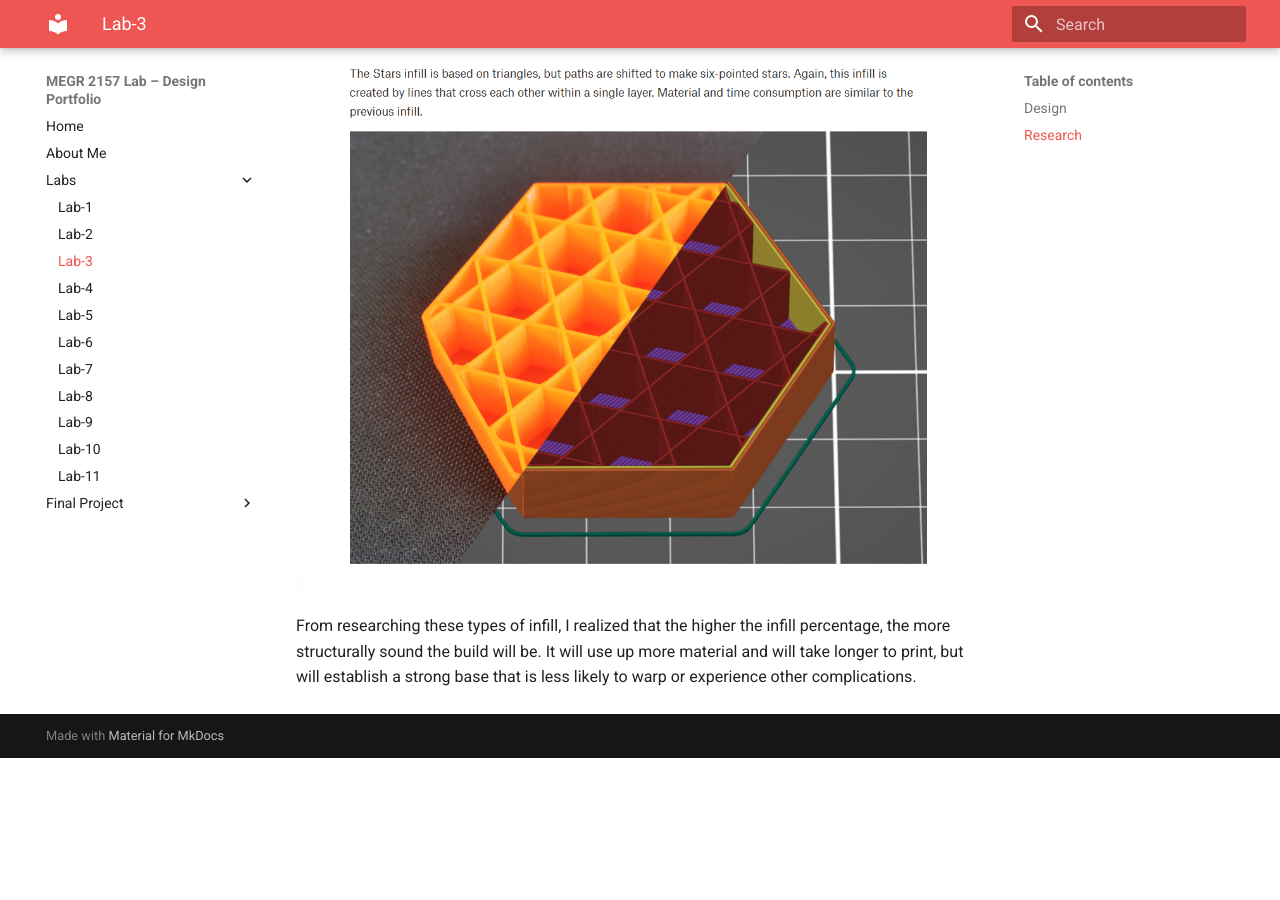
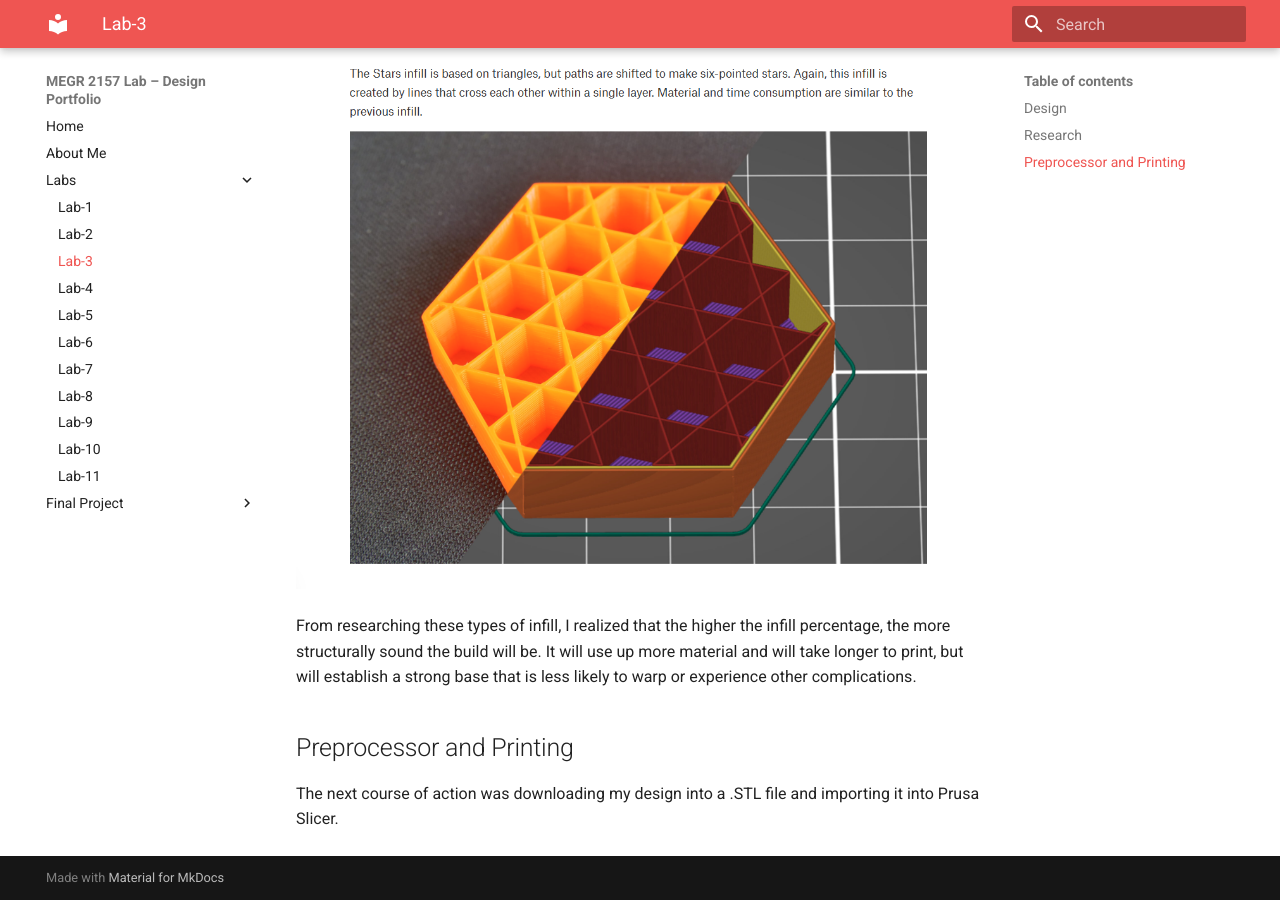
Before and after one commit to bspinne2/Brendan-Spinner-Portfolio, an MkDocs documentation site: the page built from docs/Labs/L03/index.md, in a window 1280 px wide and 900 px high, scrolled down 3662 px. Built offline with MkDocs 1.6.1 and Material for MkDocs 9.7.7, drawn with Linux system fonts in a browser that asks for light colours; before the commit the page ends 4420 px from its top, so only the background shows below that.

Commit message:
Update index.md

```diff
--- a/docs/Labs/L03/index.md
+++ b/docs/Labs/L03/index.md
@@ -29,3 +29,7 @@ For the research portion, I was tasked with researching 3 different types of inf
 ![Screenshot](./Screenshot%202026-09-03%20132704.png)
 
 From researching these types of infill, I realized that the higher the infill percentage, the more structurally sound the build will be. It will use up more material and will take longer to print, but will establish a strong base that is less likely to warp or experience other complications.
+
+## Preprocessor and Printing
+
+The next course of action was downloading my design into a .STL file and importing it into Prusa Slicer.
```
